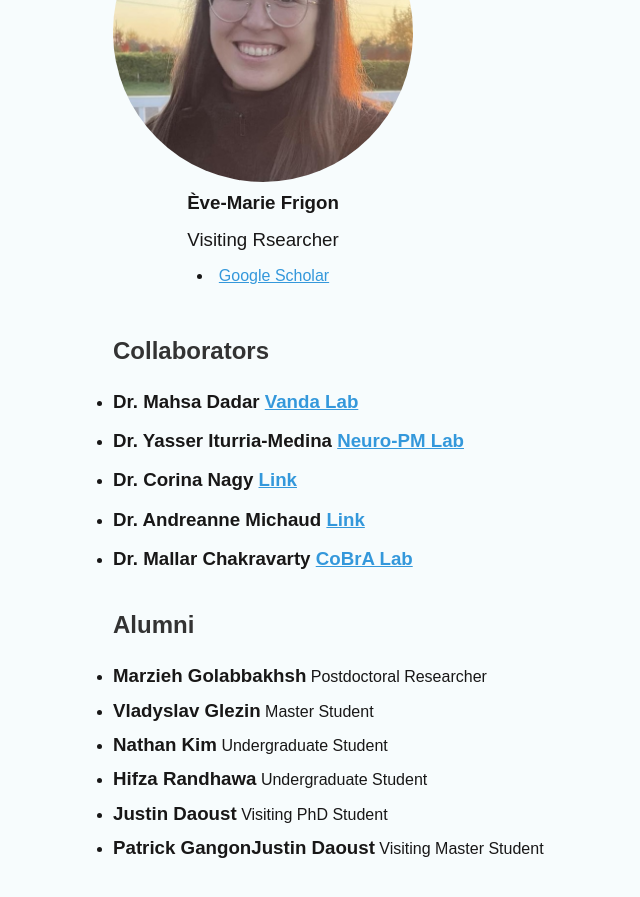
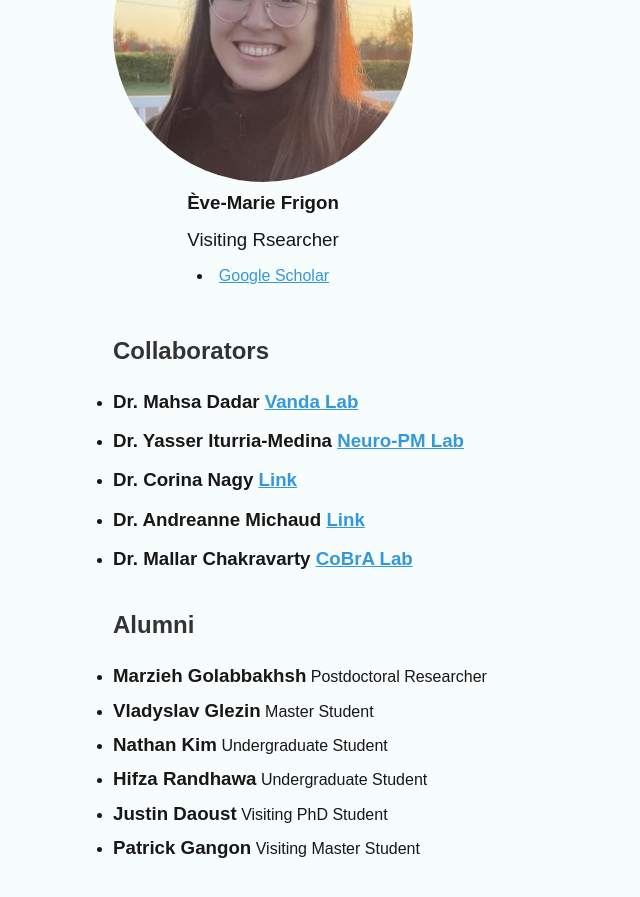
Before and after one commit to AgingLab/AgingLab.github.io, a Jekyll site: the page team.html, which Jekyll copies as it is, in a window 1280 px wide and 900 px high, scrolled down 1741 px. Shown: the top 897 px of the window, without its empty margins (15-655 px from the left). Built offline with Jekyll 4.4.1, drawn with Linux system fonts in a browser that asks for light colours.

```diff
--- a/publications.html
+++ b/publications.html
@@ -10,7 +10,7 @@
 
 <body>
 
-  <script src="/assets/navbar.js"></script>
+  <script src="/assets/js/navbar.js"></script>
 
   <br>
   <div class="main-content">
--- a/team.html
+++ b/team.html
@@ -172,7 +172,7 @@
       </li>
 
       <li>
-        <h3 style="display: inline; text-align: left;">Patrick GangonJustin Daoust</h3> <span>Visiting Master
+        <h3 style="display: inline; text-align: left;">Patrick Gangon</h3> <span>Visiting Master
           Student</span>
       </li>
 
```
